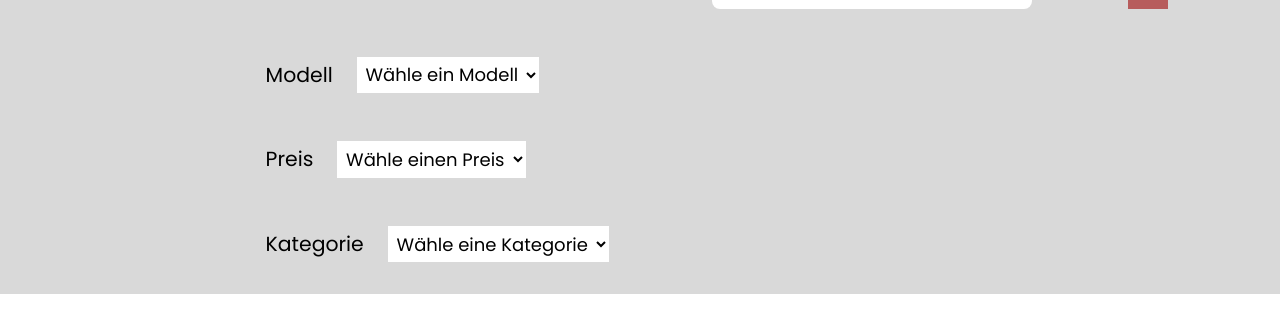
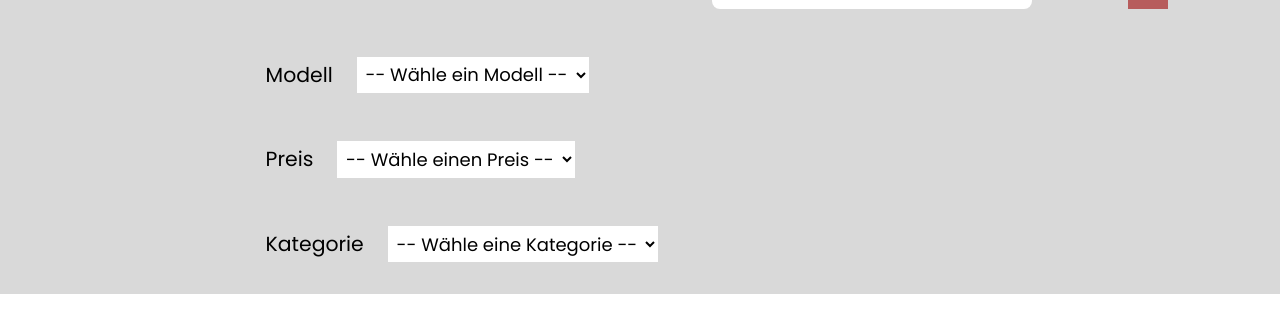
Before and after one commit to jonas8900/CameraShop, a Next.js app: page /products in a window 1280 px wide. Both pictures are taken after a click on the icon 32 px from the left and 801 px from the top of the page. Shown: the part 813-1125 px from the top of the page. Built offline with nearby package versions, Linux system fonts and the light colour scheme.

Commit message:
make the filtersystem work instead of the prices

```diff
--- a/components/Productshop/FilterSystem.js
+++ b/components/Productshop/FilterSystem.js
@@ -29,6 +29,10 @@ export default function FilterSystem({ search, setSearch }) {
   function handleSearch(event) {
     setSearch(event.target.value);
   }
+
+
+
+
   return (
     <>
       <StyledSection>
@@ -44,10 +48,15 @@ export default function FilterSystem({ search, setSearch }) {
             <StyledMoreFilter>
               <StyledFilterArticle>
                 <label id="Modell">Modell</label>
-                <select name="Modell" id="Modell" defaultValue="none">
-                  <StyledDefaultOption value="none">
-                    Wähle ein Modell
+                <select
+                  name="Modell"
+                  id="Modell"
+                  defaultValue="none"
+                  onChange={handleSearch}>
+                  <StyledDefaultOption disabled value="none">
+                    -- Wähle ein Modell --
                   </StyledDefaultOption>
+                  <StyledOption value="">Alle</StyledOption>
                   <StyledOption value="Canon">Canon</StyledOption>
                   <StyledOption value="Sony">Sony</StyledOption>
                   <StyledOption value="Nikon">Nikon</StyledOption>
@@ -59,34 +68,39 @@ export default function FilterSystem({ search, setSearch }) {
               <StyledFilterArticle>
                 <label id="Preis">Preis</label>
                 <select name="Preis" id="Preis" defaultValue="none">
-                  <StyledDefaultOption value="none">
-                    Wähle einen Preis
+                  <StyledDefaultOption disabled value="none">
+                    -- Wähle einen Preis --
                   </StyledDefaultOption>
-                  <StyledOption value="unter 20 Euro">
+                  <StyledOption value="20">
                     unter 20 Euro
                   </StyledOption>
-                  <StyledOption value="bis 50 Euro">bis 50 Euro</StyledOption>
-                  <StyledOption value="bis 100 Euro">bis 100 Euro</StyledOption>
-                  <StyledOption value="bis 200 Euro">bis 200 Euro</StyledOption>
-                  <StyledOption value="über 200 Euro">
+                  <StyledOption value="50">bis 50 Euro</StyledOption>
+                  <StyledOption value="100">bis 100 Euro</StyledOption>
+                  <StyledOption value="200">bis 200 Euro</StyledOption>
+                  <StyledOption value="200">
                     über 200 Euro
                   </StyledOption>
                 </select>
               </StyledFilterArticle>
               <StyledFilterArticle>
                 <label id="Kategorie">Kategorie</label>
-                <select id="Kategorie" name="Kategorie" defaultValue="none">
-                  <StyledDefaultOption value="none">
-                    Wähle eine Kategorie
+                <select
+                  id="Kategorie"
+                  name="Kategorie"
+                  defaultValue="none"
+                  onChange={handleSearch}>
+                  <StyledDefaultOption disabled value="none">
+                    -- Wähle eine Kategorie --
                   </StyledDefaultOption>
+                  <StyledOption value="">Alle</StyledOption>
                   <StyledOption value="DSLR">DSLR</StyledOption>
                   <StyledOption value="Kompaktkamera">
                     Kompaktkamera
                   </StyledOption>
                   <StyledOption value="Drohne">Drohne</StyledOption>
-                  <StyledOption value="Actionkamera">Actionkamera</StyledOption>
-                  <StyledOption value="Actionkamera">Objektiv</StyledOption>
-                  <StyledOption value="Actionkamera">Spotlights</StyledOption>
+                  <StyledOption value="GoPro">Actionkamera</StyledOption>
+                  <StyledOption value="Objektiv">Objektiv</StyledOption>
+                  <StyledOption value="Lichter">Spotlights</StyledOption>
                 </select>
               </StyledFilterArticle>
               <label id="Suche"></label>
```
